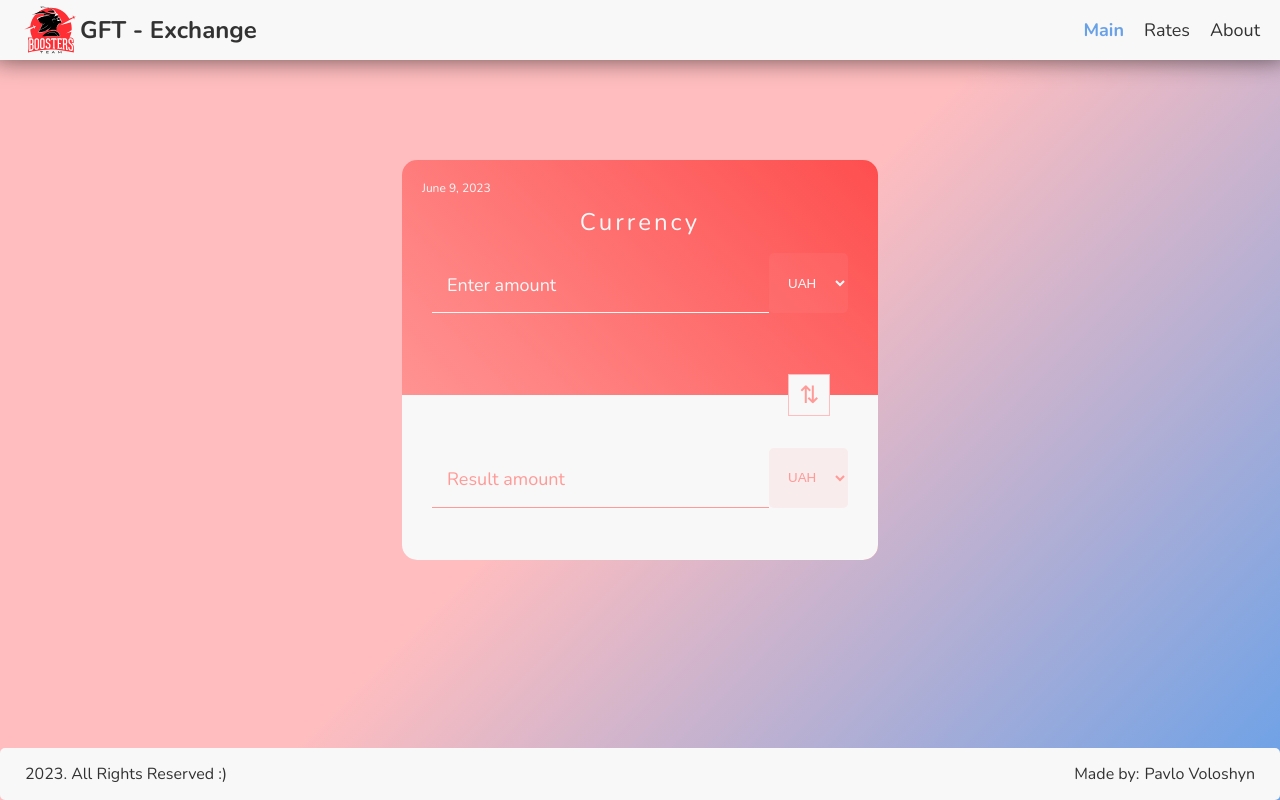
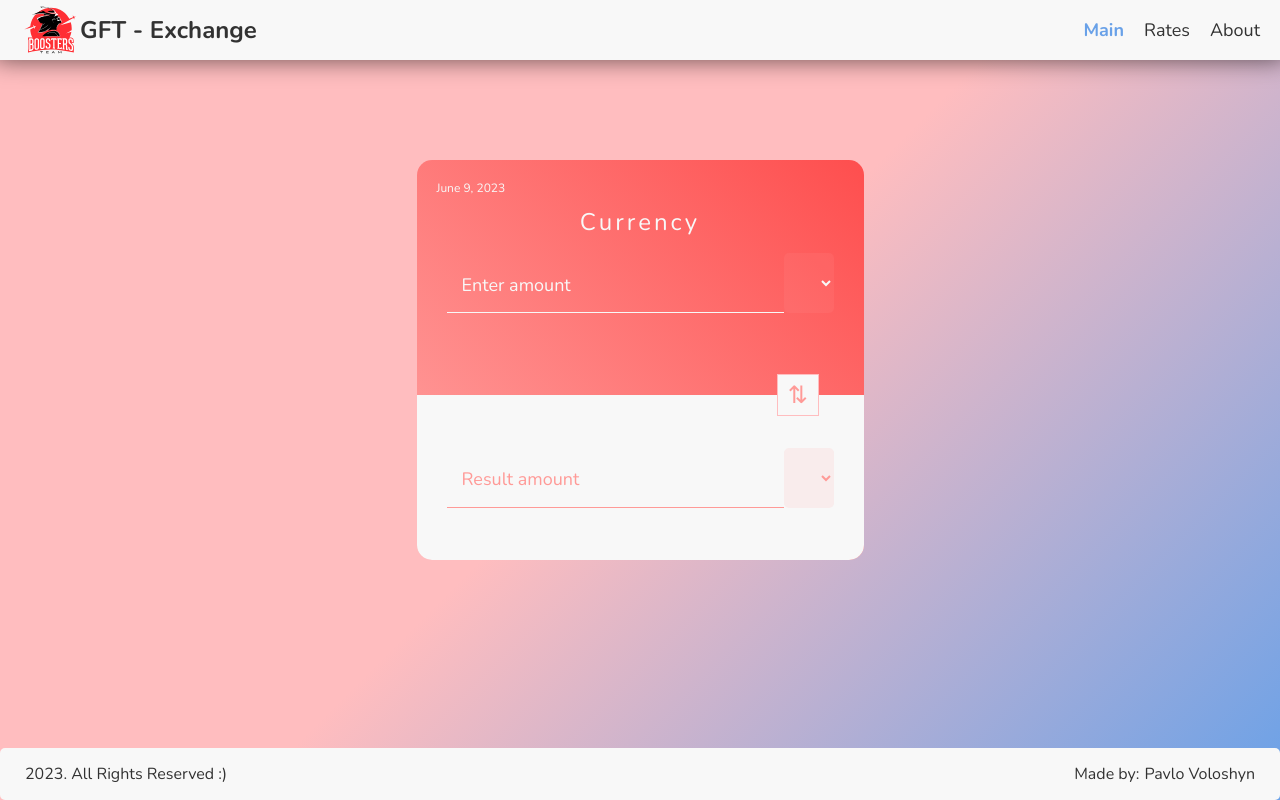
Before and after one commit to v4voloshyn/GFT-Exchange, a React (Vite) app: page / in a window 1280 px wide. Built offline with nearby package versions, Linux system fonts and the light colour scheme.

Commit message:
feat(form): add input & select components

```diff
--- a/src/modules/form/components/input.tsx
+++ b/src/modules/form/components/input.tsx
@@ -7,10 +7,8 @@ interface InputProps extends HTMLAttributes<HTMLInputElement> {
 }
 
 export const Input = forwardRef<HTMLInputElement, InputProps>(
-  ({ type, onChange, value, ...rest }, ref) => {
-    return (
-      <input type={type || 'text'} onChange={onChange} value={value || ''} ref={ref} {...rest} />
-    );
+  ({ type = 'text', onChange = () => {}, value = '', ...rest }, ref) => {
+    return <input type={type} onChange={onChange} value={value} ref={ref} {...rest} />;
   }
 );
 
--- a/src/modules/form/components/select.tsx
+++ b/src/modules/form/components/select.tsx
@@ -2,15 +2,25 @@ import { FC, HTMLAttributes, ComponentProps } from 'react';
 
 interface SelectProps extends HTMLAttributes<HTMLSelectElement> {
   optionsList: string[];
+  name: ComponentProps<'select'>['name'];
+  value: ComponentProps<'select'>['value'];
   onChange?: ComponentProps<'select'>['onChange'];
 }
 
-export const Select: FC<SelectProps> = ({ optionsList, onChange, ...rest }) => {
+export const Select: FC<SelectProps> = ({
+  name,
+  value,
+  optionsList,
+  onChange = () => {},
+  ...rest
+}) => {
   return (
-    <select defaultValue="UAH" onChange={onChange} {...rest}>
-      <option value="USD">USD</option>
-      <option value="EUR">EUR</option>
-      <option value="UAH">UAH</option>
+    <select name={name} onChange={onChange} value={value} {...rest}>
+      {optionsList.map((symbolName) => (
+        <option key={symbolName} value={symbolName}>
+          {symbolName}
+        </option>
+      ))}
     </select>
   );
 };
```
